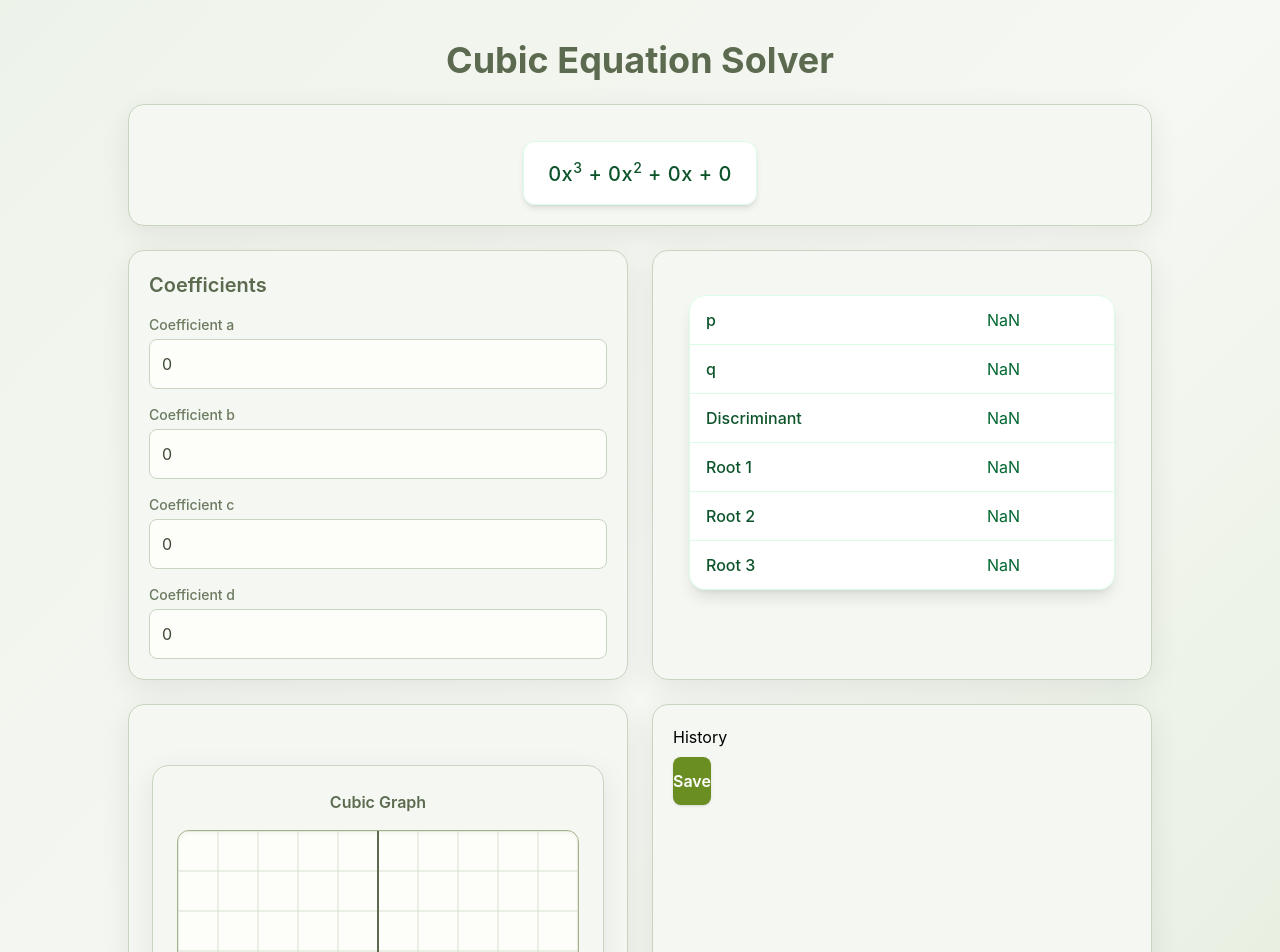
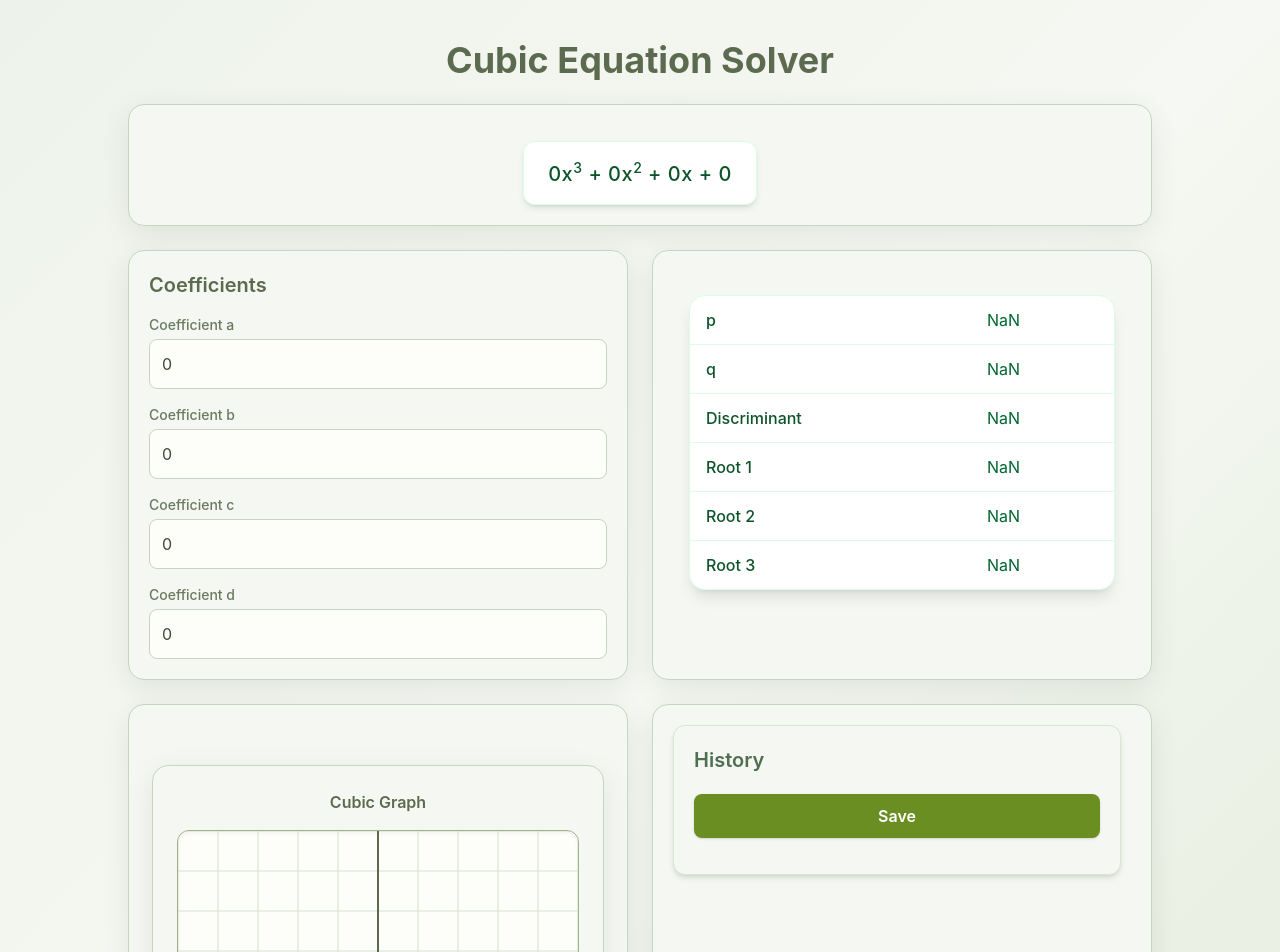
Before and after one commit to zhenopkx0/asst3, a React (Vite) app: page / in a window 1280 px wide. Shown: the top 952 px of the page. Built offline with nearby package versions, Linux system fonts and the light colour scheme.

Commit message:
tailwind i guess?

```diff
--- a/src/Components/CubicHistory.tsx
+++ b/src/Components/CubicHistory.tsx
@@ -1,21 +1,37 @@
 import { useState } from 'react';
-export const CubicHistory = ({a, b, c, d, onSelect}: {a: number; b: number; c: number; d: number; onSelect: (item: { a: number; b: number; c: number; d: number }) => void}) => {
+
+export const CubicHistory = ({
+  a,
+  b,
+  c,
+  d,
+  onSelect,
+}: {
+  a: number;
+  b: number;
+  c: number;
+  d: number;
+  onSelect: (item: { a: number; b: number; c: number; d: number }) => void;
+}) => {
   const [history, setHistory] = useState<
     { a: number; b: number; c: number; d: number }[]
   >([]);
 
   return (
-        <div>
-        <h1>History</h1>
+    <div className="p-5 bg-[#f4f7f2] rounded-xl shadow-md border border-[#dbe5d3] max-w-md">
+      <h1 className="text-xl font-semibold text-[#4f6f52] mb-3">
+        History
+      </h1>
+
       <button
         type="submit"
         className="
-            mt-2
+          mt-2 w-full
           bg-[#6b8e23]
           hover:bg-[#5f7d1f]
           text-white
           font-semibold
-            py-3
+          py-2.5
           rounded-lg
           shadow-sm
           transition-all
@@ -29,11 +45,29 @@ export const CubicHistory = ({a, b, c, d, onSelect}: {a: number; b: number; c: n
       >
         Save
       </button>
-        <ul className="mt-4">
+
+      <ul className="mt-4 space-y-3">
         {history.map((item, index) => (
-            <li key={index}>
+          <li
+            key={index}
+            className="p-3 bg-white rounded-lg border border-[#e2eadc] shadow-sm flex flex-col gap-2"
+          >
+            <span className="text-sm text-[#3f5f45]">
               a: {item.a}, b: {item.b}, c: {item.c}, d: {item.d}
+            </span>
+
             <button
+              className="
+                self-start
+                text-sm
+                bg-[#a3b18a]
+                hover:bg-[#8fa876]
+                text-white
+                px-3 py-1
+                rounded-md
+                transition
+                active:scale-95
+              "
               onClick={() => onSelect(item)}
             >
               Go to Saved Values
@@ -42,5 +76,5 @@ export const CubicHistory = ({a, b, c, d, onSelect}: {a: number; b: number; c: n
         ))}
       </ul>
     </div>
-    )
-}
+  );
+};
```
Lines whose indentation alone changed are shown as unchanged.
